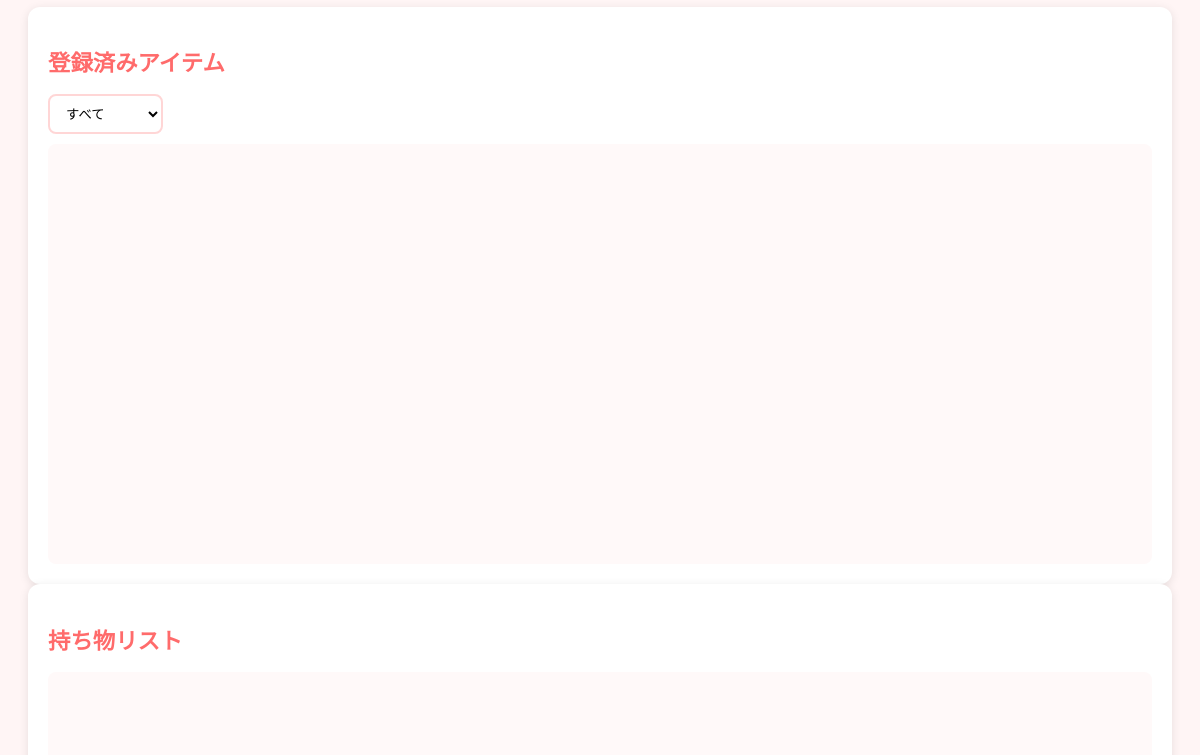
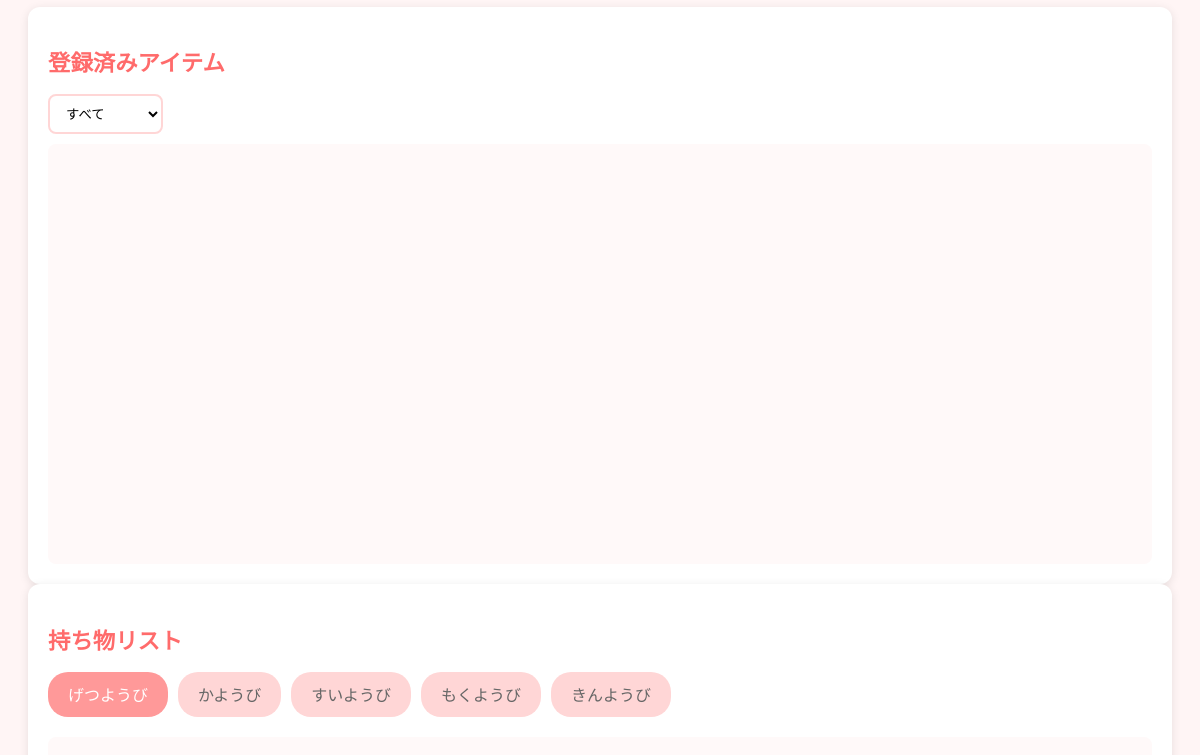
Before and after one commit to shunji-yoshioka/wasuremono-, an Electron app: page docs/index.html in a window 1200 px wide. Shown: the part 147-902 px from the top of the page. Drawn offline with Linux system fonts and the light colour scheme.

Commit message:
曜日タブを復活

```diff
--- a/docs/index.html
+++ b/docs/index.html
@@ -34,6 +34,14 @@
         <!-- 持ち物リスト -->
         <div class="daily-items">
             <h2>持ち物リスト</h2>
+            <!-- 曜日タブを追加 -->
+            <div class="weekday-tabs">
+                <button class="tab-button active" data-day="monday">げつようび</button>
+                <button class="tab-button" data-day="tuesday">かようび</button>
+                <button class="tab-button" data-day="wednesday">すいようび</button>
+                <button class="tab-button" data-day="thursday">もくようび</button>
+                <button class="tab-button" data-day="friday">きんようび</button>
+            </div>
             <div class="items-container" id="dailyItems">
             </div>
         </div>
```
Also changed, not shown: src/renderer/index.html (+8 -0 lines).
